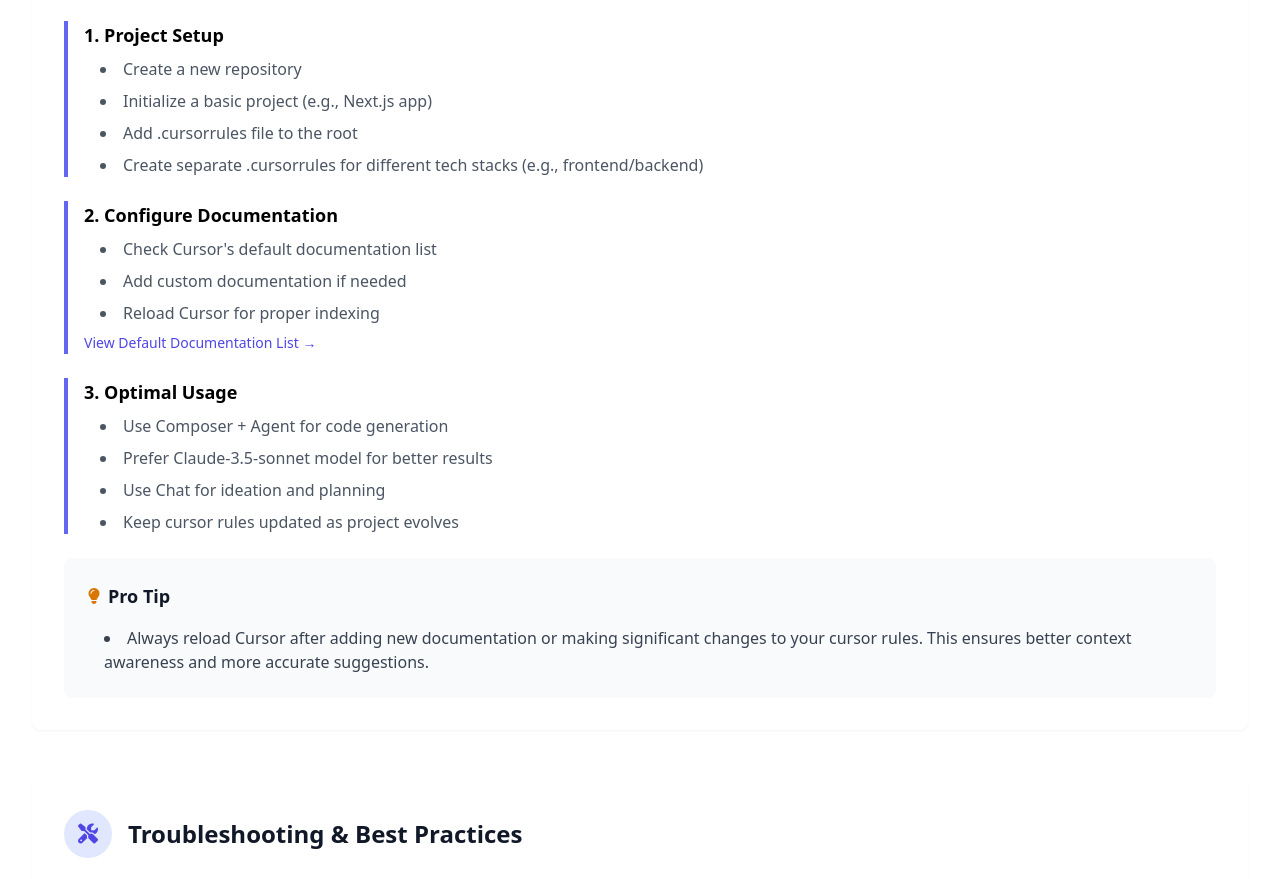
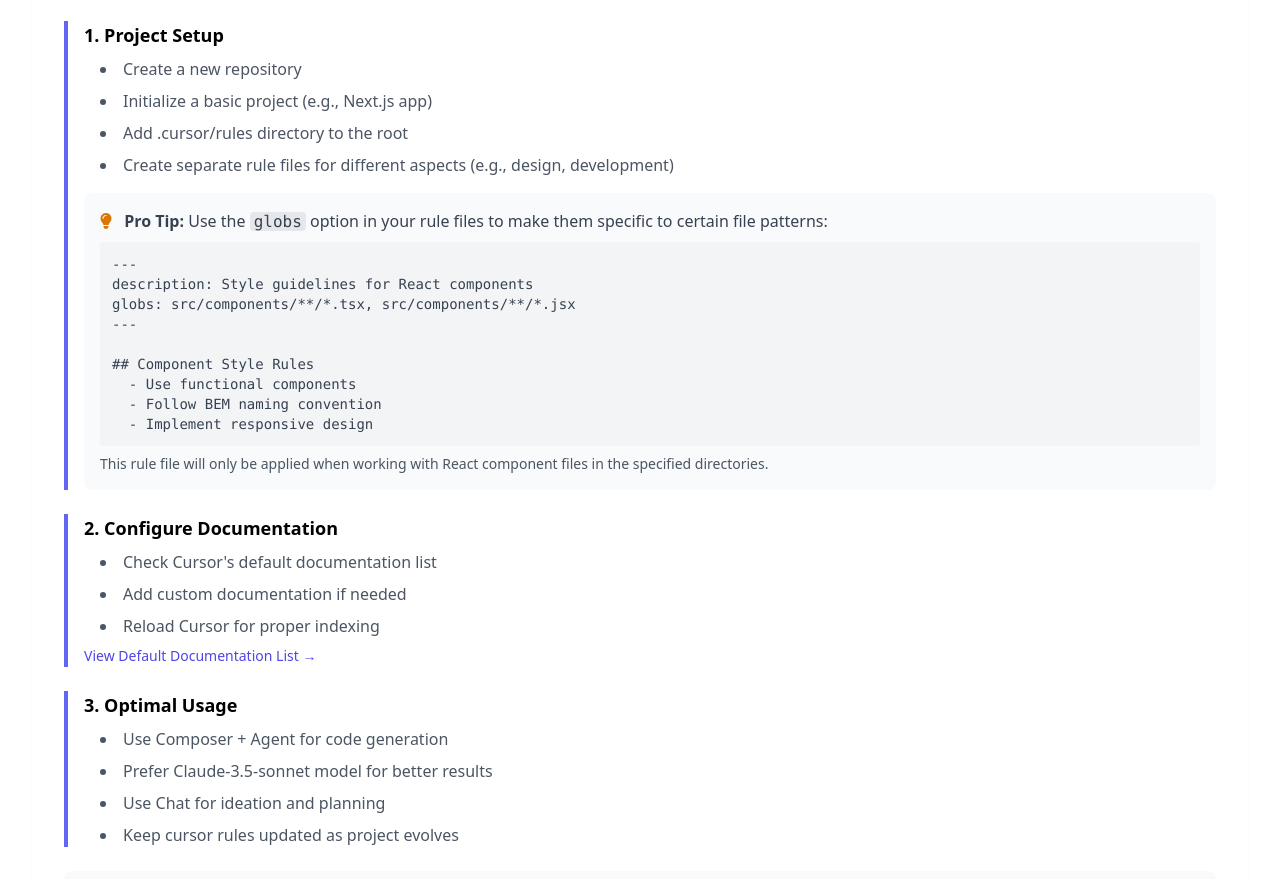
Before and after one commit to blodyle/cursorrules, a plain HTML site: page index.html in a window 1280 px wide. Shown: the part 2330-3209 px from the top of the page. Drawn offline with nearby package versions, Linux system fonts and the light colour scheme.

Commit message:
Add globs instructions to landing page

```diff
--- a/index.html
+++ b/index.html
@@ -196,9 +196,30 @@
                         <ul class="list-disc list-inside text-gray-600 space-y-2 ml-4">
                             <li>Create a new repository</li>
                             <li>Initialize a basic project (e.g., Next.js app)</li>
-                            <li>Add .cursorrules file to the root</li>
-                            <li>Create separate .cursorrules for different tech stacks (e.g., frontend/backend)</li>
+                            <li>Add .cursor/rules directory to the root</li>
+                            <li>Create separate rule files for different aspects (e.g., design, development)</li>
                         </ul>
+
+                        <div class="mt-4 bg-gray-50 p-4 rounded-lg">
+                            <p class="text-gray-700 mb-2">
+                                <i class="fas fa-lightbulb text-amber-600 mr-2"></i>
+                                <strong>Pro Tip:</strong> Use the <code class="bg-gray-200 px-1 rounded">globs</code> option in your rule files to make them specific to certain file patterns:
+                            </p>
+                            <div class="font-mono text-sm bg-gray-100 p-3 rounded">
+                                <pre class="text-gray-700">---
+description: Style guidelines for React components
+globs: src/components/**/*.tsx, src/components/**/*.jsx
+---
+
+## Component Style Rules
+  - Use functional components
+  - Follow BEM naming convention
+  - Implement responsive design</pre>
+                            </div>
+                            <p class="text-gray-600 text-sm mt-2">
+                                This rule file will only be applied when working with React component files in the specified directories.
+                            </p>
+                        </div>
                     </div>
 
                     <div class="border-l-4 border-indigo-500 pl-4">
```
